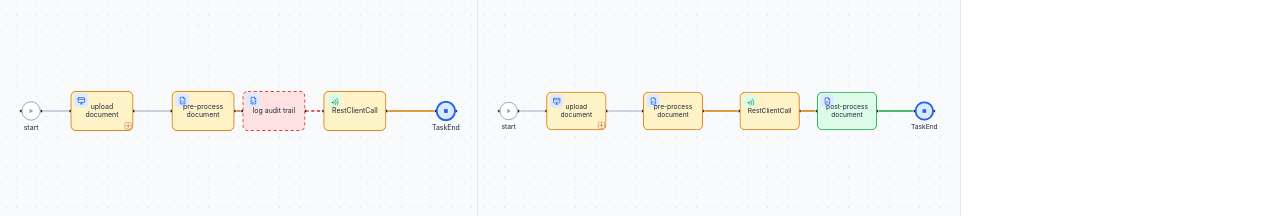
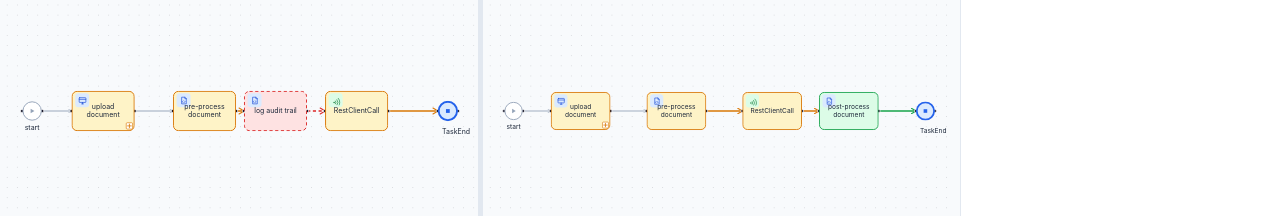
Before and after one commit to FrohnmaierMariano-prodato/axon-ivy-process-merge-editor, a React (Vite) app in the folder process-viewer/: page / in a window 1280 px wide. Both pictures are taken after a click on the button "Diff view". Shown: the part 337-553 px from the top of the page. Built offline with nearby package versions, Linux system fonts and the light colour scheme.

Commit message:
improve UI with dual process view and arrows instead of lines

```diff
--- a/process-viewer/src/App.css
+++ b/process-viewer/src/App.css
@@ -330,7 +330,6 @@
 
 .view__canvas--split {
   display: flex;
-  gap: 1px;
   background: #e2e8f0;
 }
 
@@ -348,6 +347,25 @@
 .view__canvas--split-vertical .split-pane {
   min-width: auto;
   min-height: 0;
+}
+
+.split-divider {
+  flex: none;
+  width: 5px;
+  cursor: col-resize;
+  background: #e2e8f0;
+  touch-action: none;
+}
+
+.view__canvas--split-vertical .split-divider {
+  width: auto;
+  height: 5px;
+  cursor: row-resize;
+}
+
+.split-divider:hover,
+.split-divider--active {
+  background: #93c5fd;
 }
 
 .split-pane__label {
@@ -370,6 +388,7 @@
   border-left: 1px solid #e2e8f0;
   background: #ffffff;
   overflow-y: auto;
+  overflow-x: hidden;
 }
 
 .sidebar-resize-handle {
@@ -518,6 +537,7 @@
 .detail-section__body {
   padding: 8px 10px;
   font-size: 12px;
+  overflow-wrap: anywhere;
 }
 
 .detail-panel__empty-note {
@@ -563,6 +583,8 @@
 
 .detail-scalar {
   font-size: 12px;
+  word-break: break-word;
+  overflow-wrap: anywhere;
 }
 
 .detail-table {
@@ -619,6 +641,9 @@
   padding: 0 3px;
   border-radius: 3px;
   width: fit-content;
+  max-width: 100%;
+  word-break: break-word;
+  overflow-wrap: anywhere;
 }
 
 .detail-diff-scalar__new {
@@ -627,6 +652,9 @@
   padding: 0 3px;
   border-radius: 3px;
   width: fit-content;
+  max-width: 100%;
+  word-break: break-word;
+  overflow-wrap: anywhere;
 }
 
 .detail-code {
--- a/process-viewer/src/app/DualProcessDiff.tsx
+++ b/process-viewer/src/app/DualProcessDiff.tsx
@@ -1,4 +1,4 @@
-import { useCallback, useEffect, useMemo, useState, type ReactNode } from 'react';
+import { useCallback, useEffect, useMemo, useRef, useState, type ReactNode } from 'react';
 import { ProcessCanvas } from '../canvas/ProcessCanvas';
 import { DetailPanel } from './DetailPanel';
 import { flattenElements } from '../model/parseProcess';
@@ -7,6 +7,7 @@ import { childDocument, getElementReference, getJumpInfo } from '../model/jumpTa
 import { hasHiddenChildren } from '../icons/activityBadge';
 import { useSidebarWidth } from './useSidebarWidth';
 import { useCanvasOrientation } from './useCanvasOrientation';
+import { useSplitRatio } from './useSplitRatio';
 import type { ProcessDocument, ProcessElement } from '../model/schema-types';
 
 /** One level of the navigation stack: the two documents being diffed plus their pane/breadcrumb labels. */
@@ -53,6 +54,8 @@ export function DualProcessDiff({ left, right, leftLabel, rightLabel, rootLabel,
   const [note, setNote] = useState<string>();
   const { width: sidebarWidth, isDragging, onHandlePointerDown } = useSidebarWidth();
   const { orientation, toggleOrientation } = useCanvasOrientation();
+  const splitContainerRef = useRef<HTMLDivElement>(null);
+  const { ratio: splitRatio, isDragging: isSplitDragging, onHandlePointerDown: onSplitPointerDown } = useSplitRatio(splitContainerRef, orientation);
 
   const baseFrame = useMemo<DiffFrame>(
     () => ({ left, right, leftLabel, rightLabel, crumb: rootLabel ?? 'Process' }),
@@ -171,11 +174,21 @@ export function DualProcessDiff({ left, right, leftLabel, rightLabel, rootLabel,
         </div>
       )}
       <div className="view__body">
-        <div className={`view__canvas view__canvas--split${orientation === 'vertical' ? ' view__canvas--split-vertical' : ''}`}>
-          <div className="split-pane">
+        <div
+          ref={splitContainerRef}
+          className={`view__canvas view__canvas--split${orientation === 'vertical' ? ' view__canvas--split-vertical' : ''}`}
+        >
+          <div className="split-pane" style={{ flex: `0 0 ${splitRatio * 100}%` }}>
             <div className="split-pane__label">{current.leftLabel}</div>
             {current.left && <ProcessCanvas key={`l${frames.length}`} document={current.left} diff={diff} onSelectElement={setSelectedId} />}
           </div>
+          <div
+            className={`split-divider${isSplitDragging ? ' split-divider--active' : ''}`}
+            onPointerDown={onSplitPointerDown}
+            role="separator"
+            aria-orientation={orientation === 'vertical' ? 'horizontal' : 'vertical'}
+            aria-label="Resize diff panes"
+          />
           <div className="split-pane">
             <div className="split-pane__label">{current.rightLabel}</div>
             {current.right && <ProcessCanvas key={`r${frames.length}`} document={current.right} diff={diff} onSelectElement={setSelectedId} />}
--- /dev/null
+++ b/process-viewer/src/app/useSplitRatio.ts
@@ -0,0 +1,64 @@
+import { useCallback, useEffect, useState } from 'react';
+import type { CanvasOrientation } from './useCanvasOrientation';
+
+const MIN_RATIO = 0.15;
+const MAX_RATIO = 0.85;
+const DEFAULT_RATIO = 0.5;
+const STORAGE_KEY = 'processViewer.diffSplitRatio';
+
+function readStoredRatio(): number {
+  const stored = Number(localStorage.getItem(STORAGE_KEY));
+  return Number.isFinite(stored) && stored >= MIN_RATIO && stored <= MAX_RATIO ? stored : DEFAULT_RATIO;
+}
+
+/**
+ * Drag-to-resize state for the divider between the two diff panes. The ratio is the fraction of the
+ * split container taken by the first (left/top) pane; it is derived from the pointer's absolute
+ * position within `containerRef` so it works identically for the side-by-side and stacked layouts.
+ */
+export function useSplitRatio(containerRef: React.RefObject<HTMLElement | null>, orientation: CanvasOrientation) {
+  const [ratio, setRatio] = useState<number>(readStoredRatio);
+  const [isDragging, setIsDragging] = useState(false);
+
+  useEffect(() => {
+    if (!isDragging) return;
+
+    const handlePointerMove = (event: PointerEvent) => {
+      const container = containerRef.current;
+      if (!container) return;
+      const rect = container.getBoundingClientRect();
+      const raw =
+        orientation === 'vertical'
+          ? (event.clientY - rect.top) / rect.height
+          : (event.clientX - rect.left) / rect.width;
+      setRatio(Math.min(MAX_RATIO, Math.max(MIN_RATIO, raw)));
+    };
+    const handlePointerUp = () => setIsDragging(false);
+
+    const previousCursor = document.body.style.cursor;
+    const previousUserSelect = document.body.style.userSelect;
+    document.body.style.cursor = orientation === 'vertical' ? 'row-resize' : 'col-resize';
+    document.body.style.userSelect = 'none';
+
+    window.addEventListener('pointermove', handlePointerMove);
+    window.addEventListener('pointerup', handlePointerUp);
+    return () => {
+      window.removeEventListener('pointermove', handlePointerMove);
+      window.removeEventListener('pointerup', handlePointerUp);
+      document.body.style.cursor = previousCursor;
+      document.body.style.userSelect = previousUserSelect;
+    };
+  }, [isDragging, orientation, containerRef]);
+
+  useEffect(() => {
+    if (isDragging) return;
+    localStorage.setItem(STORAGE_KEY, String(ratio));
+  }, [ratio, isDragging]);
+
+  const onHandlePointerDown = useCallback((event: React.PointerEvent<HTMLDivElement>) => {
+    event.preventDefault();
+    setIsDragging(true);
+  }, []);
+
+  return { ratio, isDragging, onHandlePointerDown };
+}
--- a/process-viewer/src/canvas/ElementNode.css
+++ b/process-viewer/src/canvas/ElementNode.css
@@ -87,6 +87,19 @@
   margin-top: 2px;
 }
 
+.element-node__label--offset {
+  position: absolute;
+  transform: translate(-50%, -50%);
+  width: max-content;
+  max-width: 160px;
+  padding: 0;
+  text-align: center;
+}
+
+.element-node__label-line {
+  display: block;
+}
+
 .element-node__container-label {
   position: absolute;
   top: 4px;
--- a/process-viewer/src/canvas/ElementNode.tsx
+++ b/process-viewer/src/canvas/ElementNode.tsx
@@ -13,9 +13,9 @@ export interface ElementNodeData extends Record<string, unknown> {
   status: DiffStatus;
 }
 
-function elementLabel(element: ProcessElement): string {
-  if (Array.isArray(element.name)) return element.name.join(' / ');
-  return element.name || element.type;
+function elementLabelLines(element: ProcessElement): string[] {
+  if (Array.isArray(element.name)) return element.name.map(line => line.trim());
+  return [element.name || element.type];
 }
 
 function Shape({ category, width, height, style }: { category: ElementCategory; width: number; height: number; style: ReturnType<typeof getStyle> }) {
@@ -65,10 +65,17 @@ export function ElementNode({ data }: NodeProps & { data: ElementNodeData }) {
   const category = classifyElementType(element.type);
   const size = element.visual?.size ?? DEFAULT_SIZE[category];
   const style = getStyle(status);
-  const label = elementLabel(element);
+  const labelLines = elementLabelLines(element);
+  const labelContent = labelLines.map((line, i) => (
+    <span key={i} className="element-node__label-line">
+      {line}
+    </span>
+  ));
   const isEventLike = category === 'start' || category === 'end' || category === 'intermediate' || category === 'boundary';
   const badgeColor = category === 'activity' ? activityBadgeColor(element.type) : undefined;
   const showExpandMarker = hasExpandMarker(element.type);
+  const labelOffset = element.visual?.labelOffset;
+  const externalLabel = category !== 'container' && (isEventLike || category === 'gateway');
 
   return (
     <div className={`element-node element-node--${category}`} style={{ width: size.width, height: size.height }} title={`${element.type} (${element.id})`}>
@@ -90,11 +97,18 @@ export function ElementNode({ data }: NodeProps & { data: ElementNodeData }) {
         </div>
       )}
       {category === 'container' ? (
-        <div className="element-node__container-label">{label}</div>
-      ) : isEventLike || category === 'gateway' ? (
-        <div className="element-node__label element-node__label--below">{label}</div>
+        <div className="element-node__container-label">{labelContent}</div>
+      ) : externalLabel && labelOffset ? (
+        <div
+          className="element-node__label element-node__label--offset"
+          style={{ left: size.width / 2 + labelOffset.x, top: size.height / 2 + labelOffset.y }}
+        >
+          {labelContent}
+        </div>
+      ) : externalLabel ? (
+        <div className="element-node__label element-node__label--below">{labelContent}</div>
       ) : (
-        <div className="element-node__label">{label}</div>
+        <div className="element-node__label">{labelContent}</div>
       )}
     </div>
   );
--- a/process-viewer/src/canvas/ProcessCanvas.tsx
+++ b/process-viewer/src/canvas/ProcessCanvas.tsx
@@ -7,6 +7,7 @@ import { layoutProcess } from './layout';
 import { ElementNode } from './ElementNode';
 import { ConnectorEdge } from './ConnectorEdge';
 import { LaneNode } from './LaneNode';
+import { EdgeMarkerDefs } from './EdgeMarkerDefs';
 
 const nodeTypes: NodeTypes = { processElement: ElementNode, lane: LaneNode };
 const edgeTypes: EdgeTypes = { connector: ConnectorEdge };
@@ -26,6 +27,7 @@ export function ProcessCanvas({ document, diff, onSelectElement }: ProcessCanvas
 
   return (
     <ReactFlowProvider>
+      <EdgeMarkerDefs />
       <ReactFlow
         nodes={nodes}
         edges={edges}
--- a/process-viewer/src/canvas/layout.ts
+++ b/process-viewer/src/canvas/layout.ts
@@ -6,6 +6,7 @@ import type { ProcessDiffResult } from '../diff/types';
 import type { ElementNodeData } from './ElementNode';
 import type { ConnectorEdgeData } from './ConnectorEdge';
 import type { LaneNodeData } from './LaneNode';
+import { arrowMarkerId } from './statusColors';
 
 export interface LayoutResult {
   nodes: Node<ElementNodeData | LaneNodeData>[];
@@ -371,6 +372,8 @@ const edges: Edge<ConnectorEdgeData>[] = [];
         source: ownerId,
         target: connector.to,
         type: 'connector',
+        // Plain marker id - React Flow itself wraps this in `url(#...)` before passing it down.
+        markerEnd: arrowMarkerId(connectorStatus),
         data: { points, label: labelText(connector.label?.name), labelPoint: labelPoint(points, connector.label), status: connectorStatus }
       });
     }
--- a/process-viewer/src/canvas/statusColors.ts
+++ b/process-viewer/src/canvas/statusColors.ts
@@ -14,3 +14,8 @@ export const STATUS_STYLE: Record<DiffStatus, StatusStyle> = {
   modified: { stroke: '#d97706', fill: '#fef3c7' },
   moved: { stroke: '#2563eb', fill: '#dbeafe' }
 };
+
+/** Id of the arrowhead marker for a given diff status, for use as an edge's `markerEnd`. */
+export function arrowMarkerId(status: DiffStatus): string {
+  return `connector-arrow--${status}`;
+}
```
Also changed, not shown: process-viewer/src/canvas/EdgeMarkerDefs.tsx (added, +30 -0 lines).
